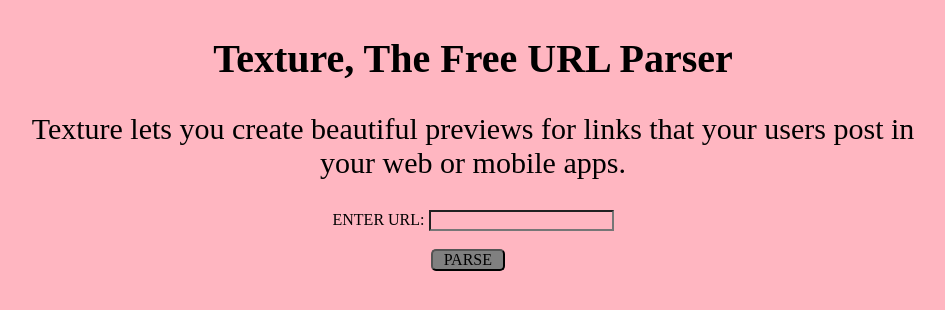
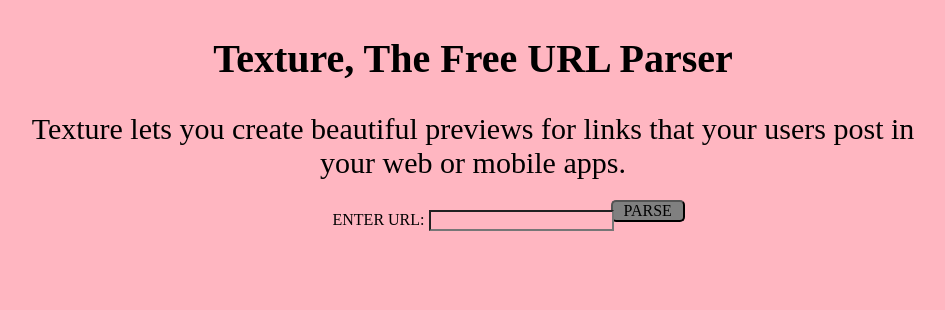
Before and after one commit to athyuttamre/texture, a PHP site: page / in a window 1280 px wide. Shown: the top 310 px of the page, without its empty margins (171-1116 px from the left). Run offline with PHP 8.4, Linux system fonts and the light colour scheme; some libraries are stand-ins or nearby versions.

Commit message:
changed button position

```diff
--- a/css/main.css
+++ b/css/main.css
@@ -39,5 +39,6 @@
 	height: auto;
 	width: 70px;
 	text-align: center;
-	margin-left: 35%;
+	margin-left: 99%;
+	margin-top: -17.5%;
 }
```
